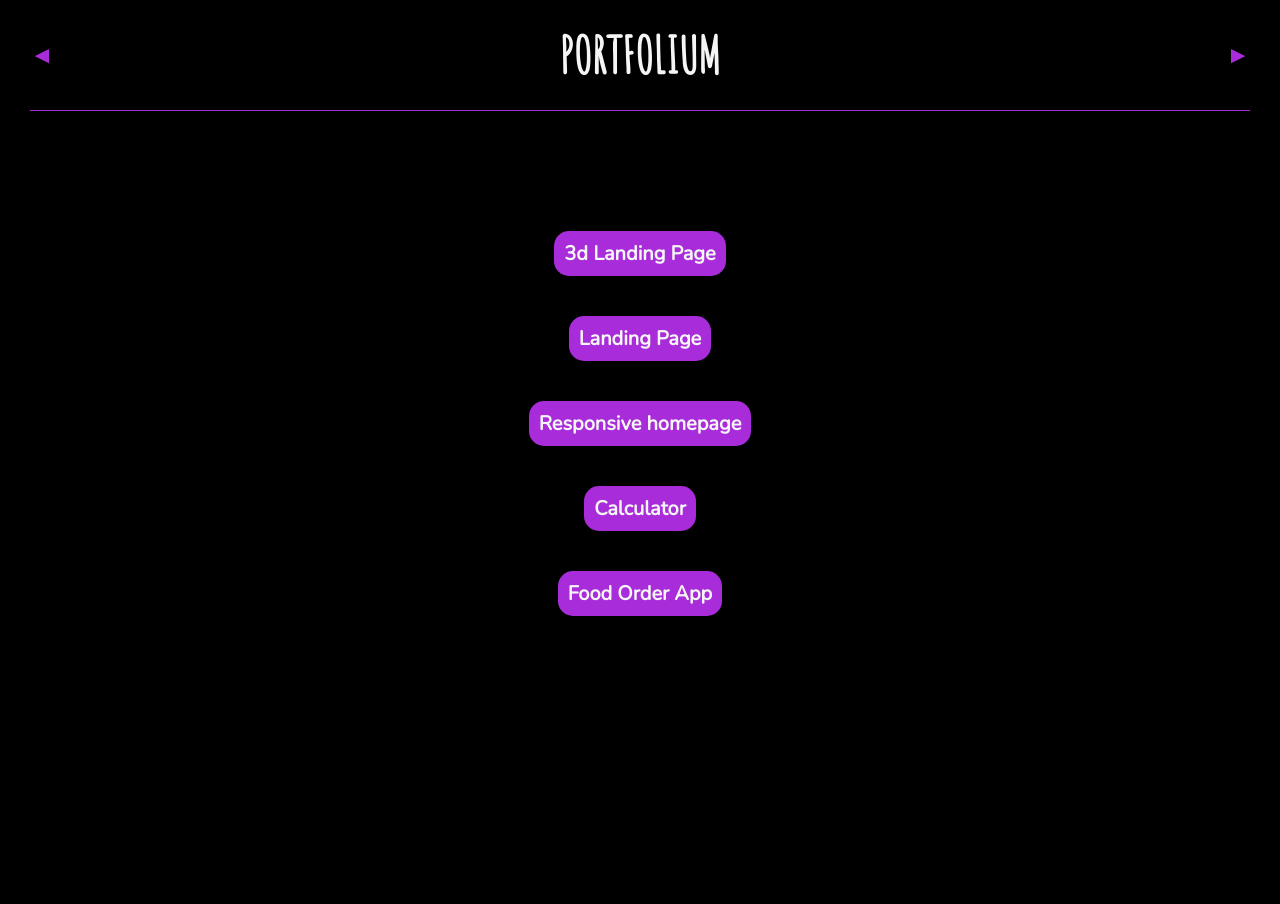
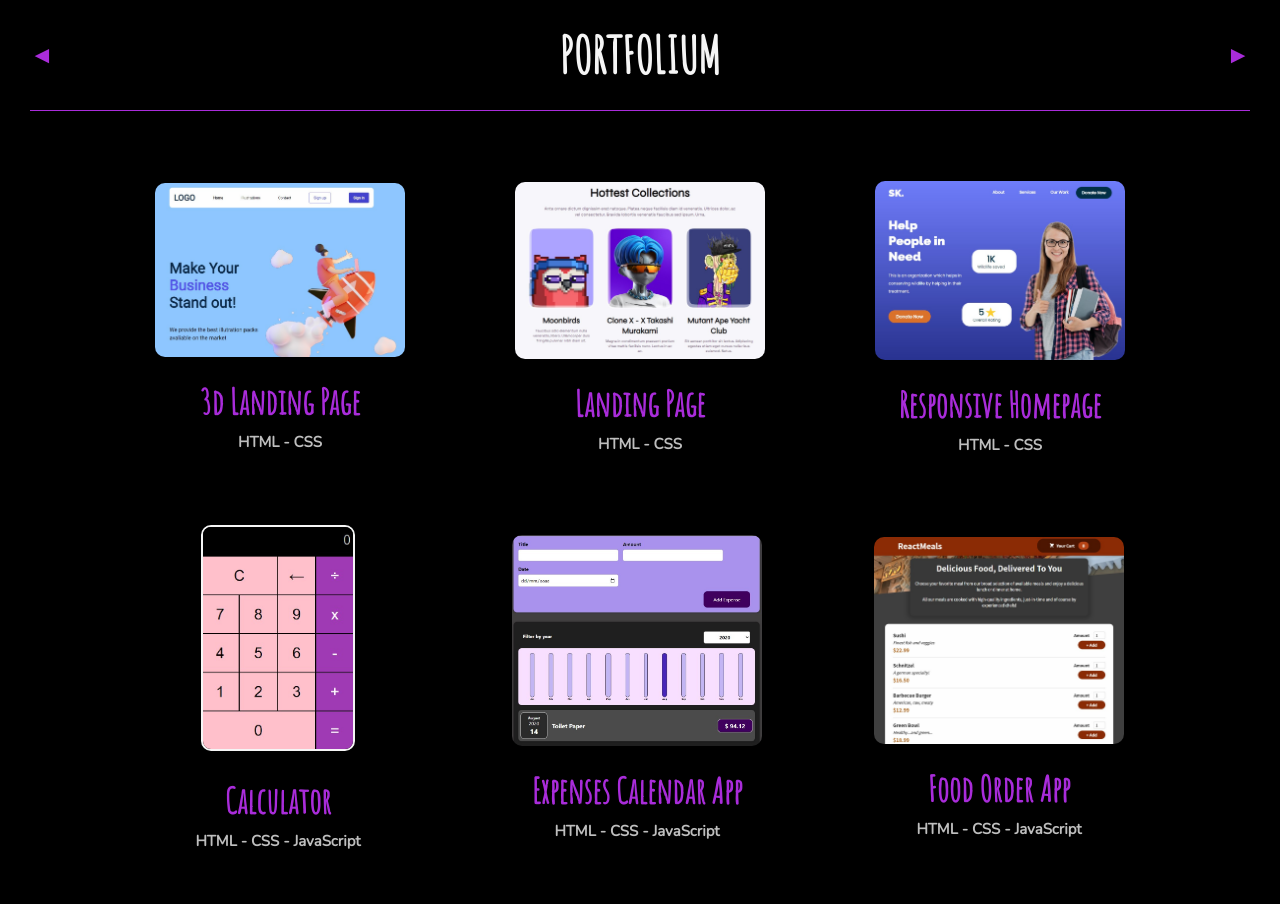
Before and after one commit to karinagb/my_page, a plain HTML site: page Portfolium/index.html in a window 1280 px wide. Before the commit the page ends 800 px from the top, so only its background shows below. Drawn offline with nearby package versions, Linux system fonts and the light colour scheme; files that its build step writes are made by us from their sources.

Commit message:
Portfolium update

```diff
--- a/Portfolium/index.html
+++ b/Portfolium/index.html
@@ -19,25 +19,58 @@
 
   <main>
 
-    <div class="work_item">
-      <a href="https://karinagb.github.io/3d_landing_page/"><button>3d Landing Page</button></a>
+    <div class="portfolium_item">
+      <a href="https://karinagb.github.io/3d_landing_page/">
+        <img class="portfolium_image" src="./images/3d_landing_page.jpg" alt="page"/>
+        <h2>3d Landing Page</h2>
+      </a>
+      <p>HTML - CSS</p>
     </div>
 
-    <div class="work_item">
-      <a href="https://karinagb.github.io/landing_page/"><button>Landing Page</button></a>
+    <div class="portfolium_item">
+      <a href="https://karinagb.github.io/landing_page/">
+        <img class="portfolium_image" src="./images/landing_page.jpg" alt="page"/>
+        <h2>Landing Page</h2>
+      </a>
+      <p>HTML - CSS</p>
     </div>
 
-    <div class="work_item">
-      <a href="https://karinagb.github.io/responsive_homepage/"><button>Responsive homepage</button></a>
+    <div class="portfolium_item">
+      <a href="https://karinagb.github.io/responsive_homepage/">
+        <img class="portfolium_image" src="./images/responsive_homepage.jpg" alt="page"/>
+        <h2>Responsive Homepage</h2>
+      </a>
+
+      <p>HTML - CSS</p>
     </div>
 
-    <div class="work_item">
-      <a href="https://karinagb.github.io/calculator/"><button>Calculator</button></a>
+    <div class="portfolium_item">
+      <a href="https://karinagb.github.io/calculator/">
+        <img class="calculator_image" src="./images/calculator.jpg" alt="calculator"/>
+        <h2>Calculator</h2>
+      </a>
+
+      <p>HTML - CSS - JavaScript</p>
     </div>
 
-    <div class="work_item">
-      <a href=""><button>Food Order App</button></a>
+    <div class="portfolium_item">
+      <a href="https://karinagb.github.io/expenses_calendar_react/">
+        <img class="portfolium_image" src="./images/expenses_calendar.jpg" alt="app"/>
+        <h2>Expenses Calendar App</h2>
+      </a>
+
+      <p>HTML - CSS - JavaScript</p>
     </div>
+
+    <div class="portfolium_item">
+      <a href="https://karinagb.github.io/food_order_app/">
+        <img class="portfolium_image" src="./images/food_order_app.jpg" alt="app"/>
+        <h2>Food Order App</h2>
+      </a>
+
+      <p>HTML - CSS - JavaScript</p>
+    </div>
+
 
 
 
--- a/Portfolium/style.css
+++ b/Portfolium/style.css
@@ -3,6 +3,7 @@ body {
   display: flex;
   flex-direction: column;
   margin:0;
+  transition: all 0.3s ease;
 }
 
 header {
@@ -52,43 +53,152 @@ header button {
 }
 
 
+main {
+  display: flex;
+  flex-direction: row;
+  flex-wrap: wrap;
+  align-items: center;
+  justify-content: space-around;
 
-main {
+  margin: 50px;
+  padding: 0;
+}
+
+.portfolium_item {
   display: flex;
   flex-direction: column;
   align-items: center;
-  justify-content: center;
+  justify-content: flex-end;
+  padding: 20px 50px 50px;
+}
 
+a {
+  display: flex;
+  flex-direction: column;
+  align-items: center;
+  text-decoration: none;
 
-  margin: 100px 0;
+}
+
+a h2:hover {
+  text-decoration: none;
+  color:#d674fd;
+
+}
+
+.portfolium_image{
+  width: 200px;
+  border-radius: 10px;
+  padding: 0;
+  margin: 0;
+}
+
+.portfolium_image:hover {
+
+  transform: scale(1.2);
+  transform-origin: center;
+}
+
+.calculator_image {
+  width: 130px;
+  border-radius: 10px;
+  border: solid 2px whitesmoke;
+  margin: 0 45px 5px;
+
+}
+
+.calculator_image:hover {
+  transform: scale(1.2);
+  transform-origin: center;
+}
+
+.portfolium_item h2 {
+  font-family: "Amatic SC";
+	font-size: 30px;
+	font-weight: 700;
+	line-height: 40px;
+	letter-spacing: 0em;
+	color: #a92cda;
+	margin: 0;
+  margin-top: 15px;
+	padding: 10px;
+
+}
+
+.portfolium_item p {
+font-family: "Nunito";
+font-size: 15px;
+font-weight: 700;
+line-height: 20px;
+letter-spacing: 0em;
+color: rgb(190, 190, 190);
+margin: 0;
 padding: 0;
 }
 
-.work_item {
-  padding: 15px;
+
+
+  @media (min-width: 1024px) {
+
+    main {
+      margin: 50px 100px;
     }
 
-.work_item button {
-	font-family: "Nunito";
-	font-size: 20px;
-	font-weight: 700;
-	line-height: 25px;
-	letter-spacing: 0em;
-	text-align: center;
-	color: whitesmoke;
+  .portfolium_item {
+    padding: 20px 50px 50px;
 
-	background-color: #a92cda;
-	border-color: transparent;
-	border-radius: 15px;
-
-  padding: 10px;
-  margin:5px;
   }
 
-.work_item button:hover {
-  font-size: 25px;
-	line-height: 30px;
+  .portfolium_image{
+    width: 250px;
 
-  background-color:  #d674fd;
-  padding: 15px;
   }
+
+  .calculator_image {
+    width: 150px;
+  }
+
+
+  .portfolium_item h2 {
+    font-size: 35px;
+    line-height: 40px;
+    padding: 10px;
+  }
+
+}
+
+@media (min-width: 1440px) {
+  main {
+    margin: 50px 100px;
+  }
+
+  .portfolium_item {
+    padding: 20px 50px 50px;
+  }
+
+  .portfolium_image{
+    width: 300px;
+  }
+
+
+  .calculator_image {
+    width: 200px;
+  }
+
+
+
+  .portfolium_item h2 {
+    font-size: 40px;
+    line-height: 50px;
+    padding: 10px;
+  }
+
+  .portfolium_item p {
+  font-size: 20px;
+  }
+}
+
+@media (min-width: 1920px) {
+  main {
+    margin: 50px 200px;
+  }}
```
Also changed, not shown: Portfolium/images/3d_landing_page.jpg (added), Portfolium/images/calculator.jpg (added), Portfolium/images/expenses_calendar.jpg (added), Portfolium/images/food_order_app.jpg (added), Portfolium/images/landing_page.jpg (added), Portfolium/images/responsive_homepage.jpg (added). Lines whose indentation alone changed are shown as unchanged.
